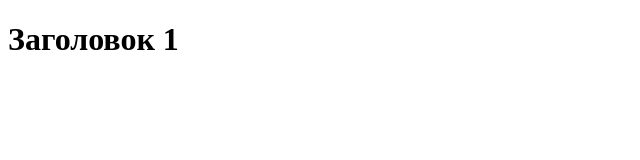
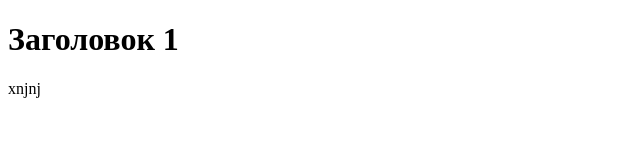
Before and after one commit to lilykalin/lesson-git, a plain HTML site: page index.html in a window 1280 px wide. Shown: the full height of the page, 0-640 px from the left. Drawn offline with Linux system fonts and the light colour scheme.

```diff
--- a/index.html
+++ b/index.html
@@ -8,5 +8,8 @@
 </head>
 <body>
     <h1>Заголовок 1</h1>
+    <p>xnjnj
+
+    </p>
 </body>
 </html>
```
